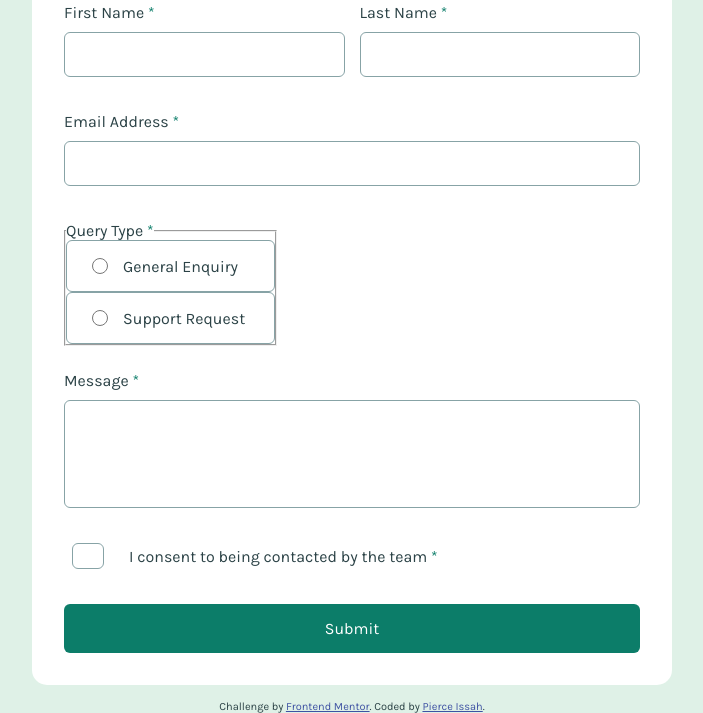
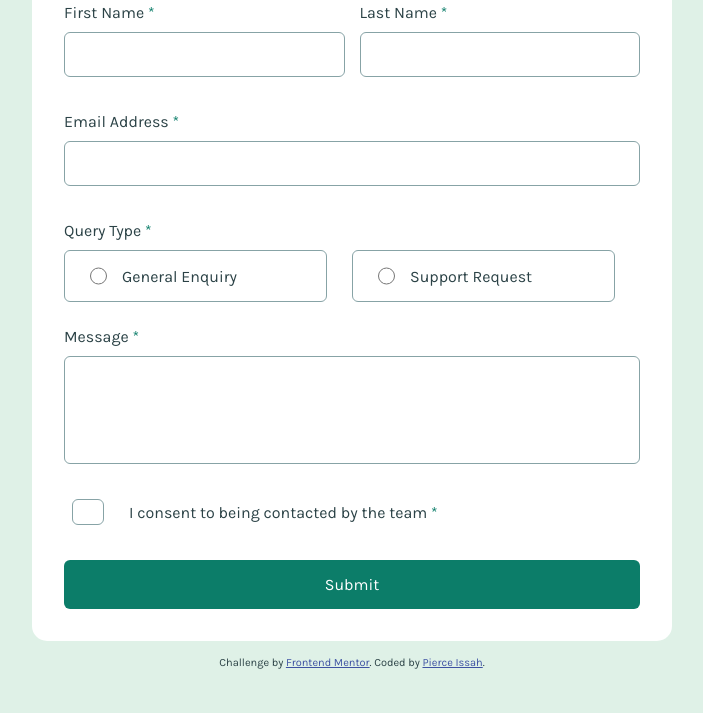
Before and after one commit to PJIceskull/contact-form-main, a website: page index.html in a window 1280 px wide. Shown: the part 116-829 px from the top of the page, without its empty margins (288-991 px from the left). After the commit the page ends 800 px from the top, so only its background shows below. Drawn offline with Linux system fonts and the light colour scheme.

Commit message:
added styles for fieldset and legend tags

```diff
--- a/scss/form.scss
+++ b/scss/form.scss
@@ -71,10 +71,19 @@
   gap: 10px;
   width: 100%;
 }
+fieldset {
+  border: none;
+  display: flex;
+  align-items: center;
+  justify-content: space-evenly;
+  width: 100%;
+  // gap: 10px;
+}
 .radio {
-  .wrapper {
-    gap: inherit;
-  }
+  gap: inherit;
+}
+legend {
+  margin-bottom: 10px;
 }
 .radioGroup {
   display: flex;
@@ -158,6 +167,8 @@
   flex-direction: column;
   gap: 10px;
   position: absolute;
+  top: 0;
+  // width: 65%;
   .messageHead {
     display: flex;
     align-items: center;
```
Also changed, not shown: css/styles.css.
